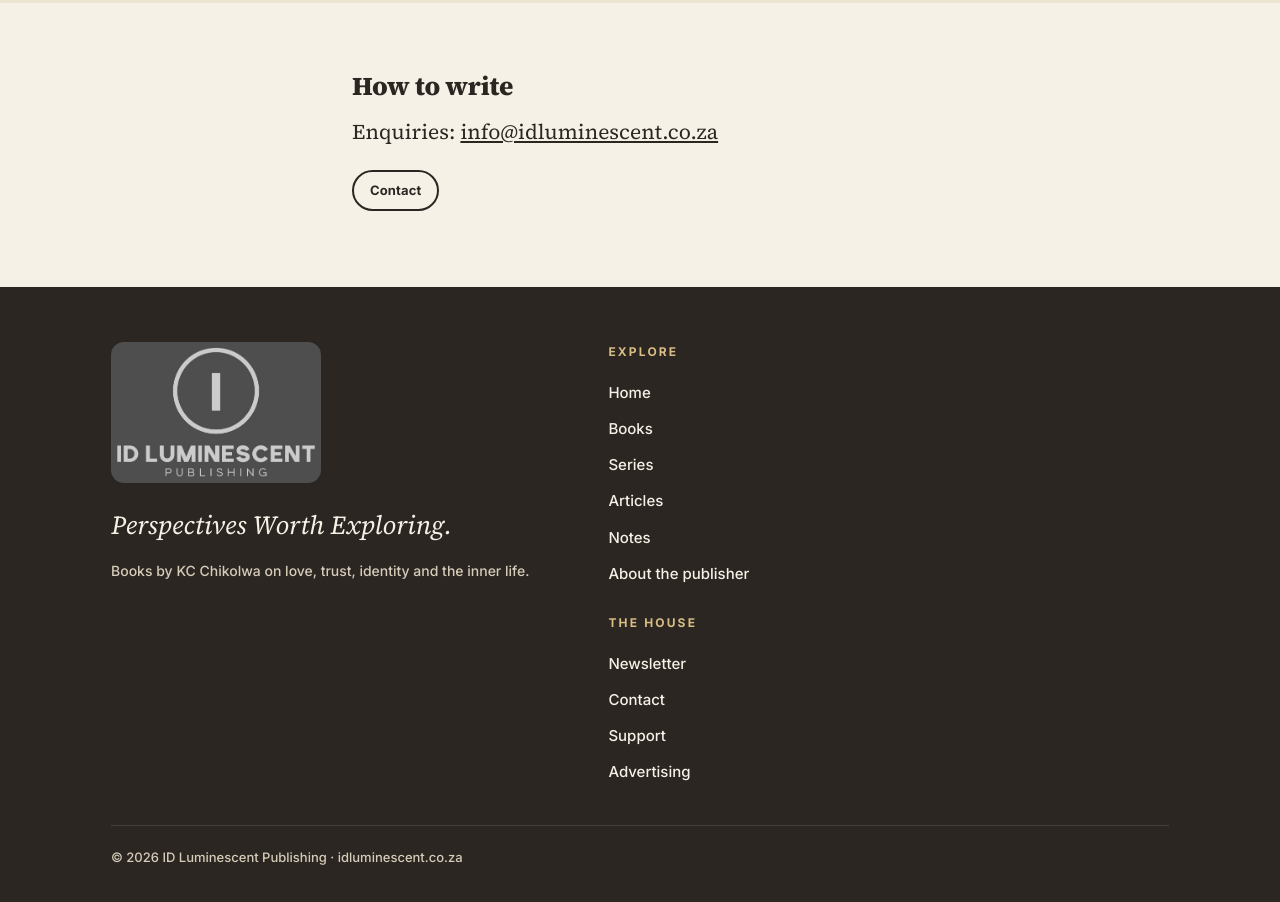
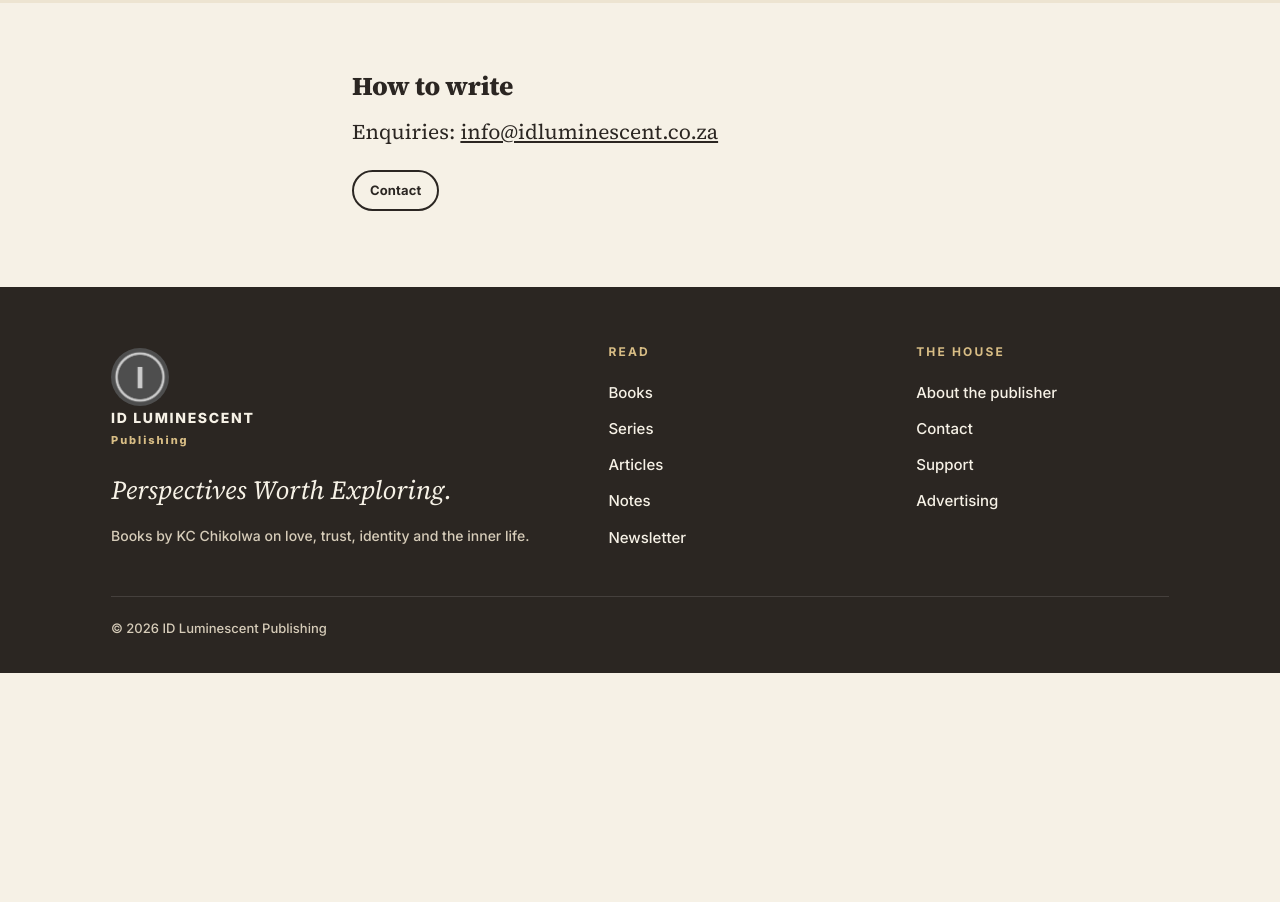
Before and after one commit to KCChikolwa01/idluminescent-publishing-2, a plain HTML site: page advertising/index.html in a window 1280 px wide. Shown: the part 1813-2715 px from the top of the page. After the commit the page ends 2486 px from the top, so only its background shows below. Drawn offline with Linux system fonts and the light colour scheme.

Commit message:
Update index.html

```diff
--- a/advertising/index.html
+++ b/advertising/index.html
@@ -47,12 +47,27 @@
 <p>Enquiries: <a href="mailto:info@idluminescent.co.za">info@idluminescent.co.za</a></p>
 <p><a class="btn btn-line btn-sm" href="/contact/">Contact</a></p>
 </div>
-<footer class="foot"><div class="wrap"><div class="foot-grid"><div>
-<img src="/brand/lockup.jpg" alt="ID Luminescent Publishing" style="width:210px;border-radius:13px;margin-bottom:21px">
+<footer class="foot"><div class="wrap"><div class="foot-grid">
+<div>
+<a class="foot-brand" href="/index.html"><img src="/brand/mark.jpg" alt=""><span>ID LUMINESCENT<small>Publishing</small></span></a>
 <p class="big">Perspectives Worth Exploring.</p>
-<p>Books by KC Chikolwa on love, trust, identity and the inner life.</p></div>
-<div><h5>Explore</h5><a href="/index.html">Home</a><a href="/books/">Books</a><a href="/series/">Series</a><a href="/articles/">Articles</a><a href="/notes/">Notes</a><a href="/about/">About the publisher</a>
-<h5 style="margin-top:21px">The house</h5><a href="/newsletter/">Newsletter</a><a href="/contact/">Contact</a><a href="/support/">Support</a><a href="/advertising/">Advertising</a></div></div>
-<div class="fine">&copy; 2026 ID Luminescent Publishing &middot; idluminescent.co.za</div></div></footer>
-<script>(function(){var b=document.querySelector('.menu-btn'),n=document.getElementById('mnav');if(!b)return;b.addEventListener('click',function(){var o=n.classList.toggle('open');b.setAttribute('aria-expanded',o)})})();</script>
-</body></html>
+<p>Books by KC Chikolwa on love, trust, identity and the inner life.</p>
+</div>
+<div>
+<h5>Read</h5>
+<a href="/books/">Books</a>
+<a href="/series/">Series</a>
+<a href="/articles/">Articles</a>
+<a href="/notes/">Notes</a>
+<a href="/newsletter/">Newsletter</a>
+</div>
+<div>
+<h5>The house</h5>
+<a href="/about/">About the publisher</a>
+<a href="/contact/">Contact</a>
+<a href="/support/">Support</a>
+<a href="/advertising/">Advertising</a>
+</div>
+</div>
+<div class="fine">&copy; 2026 ID Luminescent Publishing</div>
+</div></footer>
```
